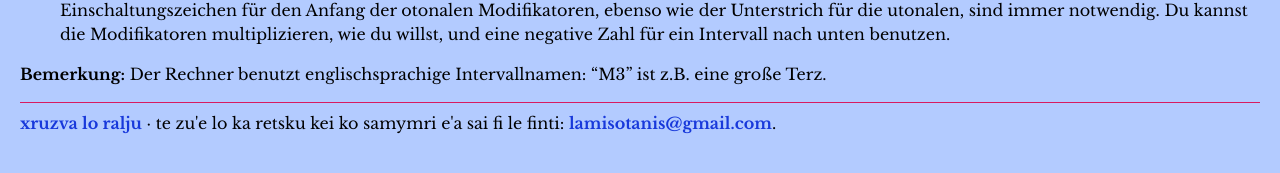
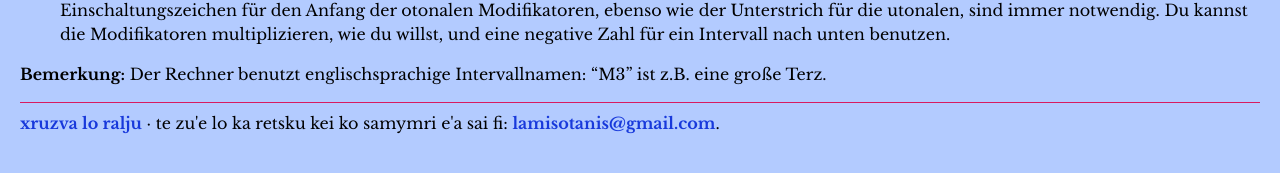
Before and after one commit to misotanni/misotanni.github.io, a Jekyll site: the page built from fjs/jbo/calc.md, in a window 1280 px wide. Shown: the part 493-666 px from the top of the page. Built offline with Jekyll 4.4.1, drawn with Linux system fonts in a browser that asks for light colours; our own code applies the rules of GitHub Pages for plain Markdown files.

Commit message:
mrilu3 is an address, not the address holder

```diff
--- a/_config.yml
+++ b/_config.yml
@@ -18,7 +18,7 @@
       path: "fjs/jbo"
     values:
       otherlang: "la lojban · bau lo drata:"
-      anyquestions: "te zu'e lo ka retsku kei ko samymri e'a sai fi le finti:"
+      anyquestions: "te zu'e lo ka retsku kei ko samymri e'a sai fi:"
       return: "xruzva lo ralju"
   -
     scope:
```
